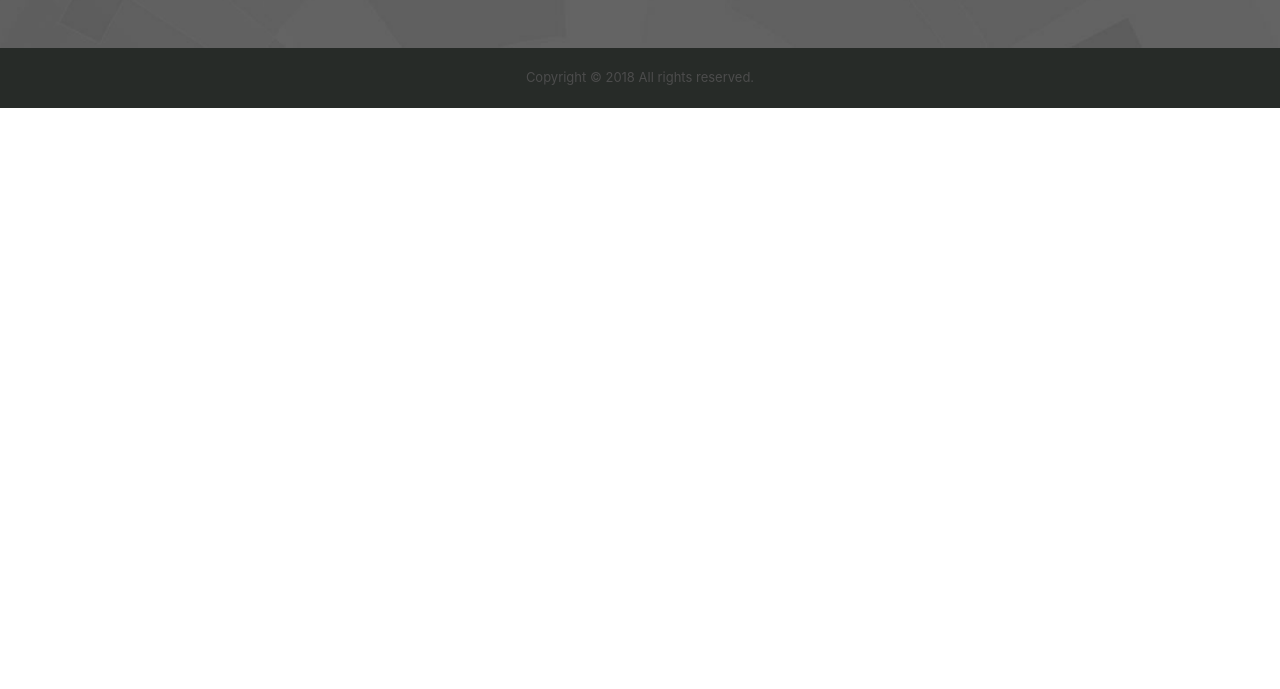
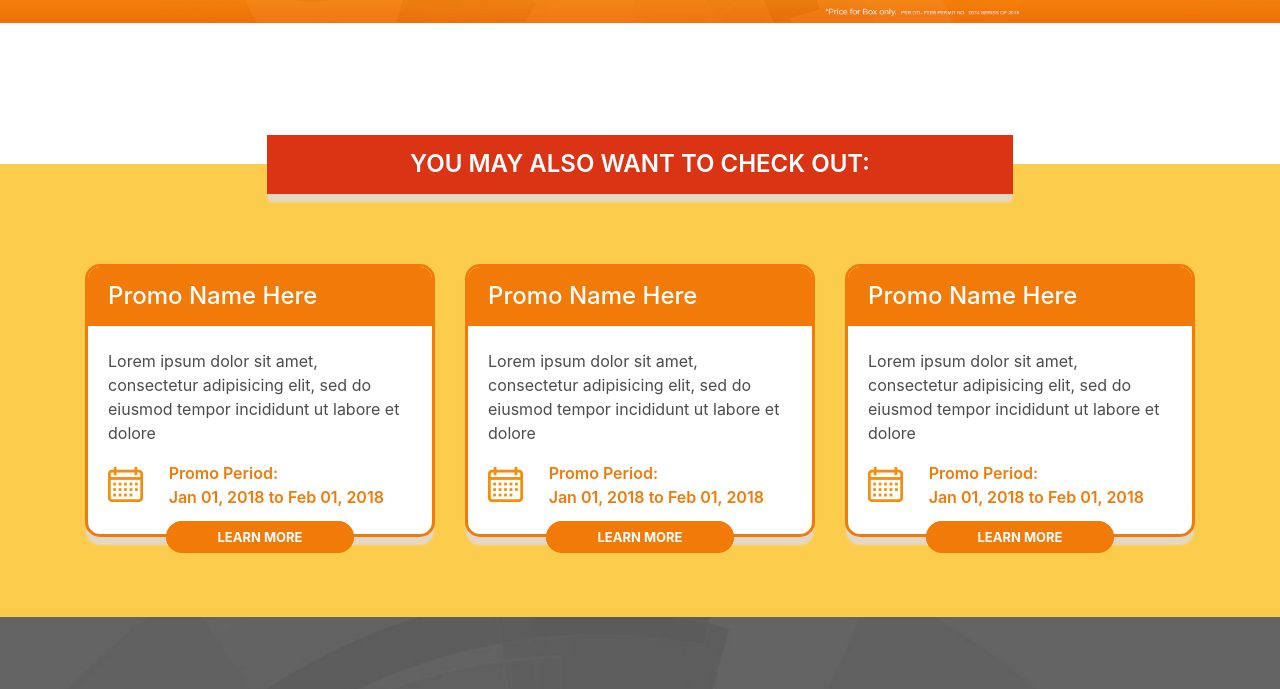
Before and after one commit to kebscaballas/satlite, a plain HTML site: page promos.html in a window 1280 px wide. Shown: the part 466-1155 px from the top of the page. Before the commit the page ends 800 px from the top, so only its background shows below. Drawn offline with nearby package versions, Linux system fonts and the light colour scheme; a script that the page names is missing.

Commit message:
Complete Promos page

```diff
--- a/css/promos.css
+++ b/css/promos.css
@@ -0,0 +1,52 @@
+#promo-banner-container .banner {
+    width: 100%;
+}
+
+#promo-content {
+    padding: 70px 0;
+}
+
+#promo-list {
+    padding-bottom: 80px;
+    background-color: #fccd4d;
+}
+
+#promo-list .items-container .item {
+    background-color: #ffffff;
+    border: 3px solid #f27a08;
+    border-radius: 15px;
+    padding-bottom: 10px;
+    box-shadow: 0 9px 2px -1px #e3d8c5;
+    margin-top: 50px;
+}
+
+#promo-list .items-container .item .item-name {
+    background-color: #f27a08;
+    padding: 15px 20px;
+    color: #ffffff;
+    border-radius: 12px 12px 0 0;
+}
+
+#promo-list .items-container .item .item-content {
+    padding: 15px 20px;
+}
+
+#promo-list .items-container .item .promo-period-container {
+    padding-left: 10px;
+}
+
+#promo-list .items-container .item .promo-period-container p {
+    margin: 0;
+    color: #f27a08;
+}
+
+#promo-list .items-container .item .cta-container {
+    position: absolute;
+    bottom: -11px;
+    left: 0;
+    width: 100%;
+}
+
+#promo-list .items-container .item .cta-container .link-btn {
+    padding: 7px 50px;
+}
--- a/css/theme.css
+++ b/css/theme.css
@@ -90,6 +90,12 @@ a.link-btn.dark {
 a.link-btn.light {
     color: #f27a08;
     border-color: #f27a08;
+}
+
+a.link-btn.solid {
+    background-color: #f27a08;
+    color: #ffffff;
+    border: 1px solid #f27a08;
 }
 
 a.link-btn.white-bg.no-border {
--- a/promos.html
+++ b/promos.html
@@ -52,6 +52,94 @@
                     <div class="col-12 d-flex justify-content-start align-items-center">
                         <img src="images/satlite-promos-icon.png" alt="" class="page-icon">
                         <h3>PROMOS</h3>
+                    </div>
+                </div>
+            </div>
+        </section>
+        <section id="promo-banner-container">
+            <img src="images/satlite-carousel-banner-1.jpg" alt="" class="banner d-none d-md-block">
+            <img src="images/satlite-carousel-banner-1.jpg" alt="" class="banner d-md-none">
+        </section>
+        <section id="promo-content">
+            <div class="container">
+                <div class="row">
+                    <div class="col-12" id="promo-content-container">
+
+                    </div>
+                </div>
+            </div>
+        </section>
+        <section id="promo-list">
+            <div class="row no-gutters justify-content-center">
+                <div class="col-12 col-md-7">
+                    <h3 class="emphasized-heading text-center">YOU MAY ALSO WANT TO CHECK OUT:</h3>
+                </div>
+            </div>
+            <div class="container">
+                <div class="row">
+                    <div class="col-12">
+                        <div class="row items-container justify-content-center">
+                            <div class="col-12 col-md-5 col-lg-4">
+                                <div class="item">
+                                    <h4 class="item-name">Promo Name Here</h4>
+                                    <div class="item-content">
+                                        <p class="item-description">Lorem ipsum dolor sit amet, consectetur adipisicing elit, sed do eiusmod tempor incididunt ut labore et dolore</p>
+                                        <div class="row no-gutters">
+                                            <div class="col-2 d-flex align-items-center">
+                                                <img src="images/satlite-promos-calendar-thumbnail.png" alt="" />
+                                            </div>
+                                            <div class="col promo-period-container d-flex flex-column justify-content-between">
+                                                <p class="bold">Promo Period:</p>
+                                                <p class="promo-period bold">Jan 01, 2018 to Feb 01, 2018</p>
+                                            </div>
+                                        </div>
+                                    </div>
+                                    <div class="cta-container text-center">
+                                        <a href="#" class="link-btn solid">LEARN MORE</a>
+                                    </div>
+                                </div>
+                            </div>
+                            <div class="col-12 col-md-5 col-lg-4">
+                                <div class="item">
+                                    <h4 class="item-name">Promo Name Here</h4>
+                                    <div class="item-content">
+                                        <p class="item-description">Lorem ipsum dolor sit amet, consectetur adipisicing elit, sed do eiusmod tempor incididunt ut labore et dolore</p>
+                                        <div class="row no-gutters">
+                                            <div class="col-2 d-flex align-items-center">
+                                                <img src="images/satlite-promos-calendar-thumbnail.png" alt="" />
+                                            </div>
+                                            <div class="col promo-period-container d-flex flex-column justify-content-between">
+                                                <p class="bold">Promo Period:</p>
+                                                <p class="promo-period bold">Jan 01, 2018 to Feb 01, 2018</p>
+                                            </div>
+                                        </div>
+                                    </div>
+                                    <div class="cta-container text-center">
+                                        <a href="#" class="link-btn solid">LEARN MORE</a>
+                                    </div>
+                                </div>
+                            </div>
+                            <div class="col-12 col-md-5 col-lg-4">
+                                <div class="item">
+                                    <h4 class="item-name">Promo Name Here</h4>
+                                    <div class="item-content">
+                                        <p class="item-description">Lorem ipsum dolor sit amet, consectetur adipisicing elit, sed do eiusmod tempor incididunt ut labore et dolore</p>
+                                        <div class="row no-gutters">
+                                            <div class="col-2 d-flex align-items-center">
+                                                <img src="images/satlite-promos-calendar-thumbnail.png" alt="" />
+                                            </div>
+                                            <div class="col promo-period-container d-flex flex-column justify-content-between">
+                                                <p class="bold">Promo Period:</p>
+                                                <p class="promo-period bold">Jan 01, 2018 to Feb 01, 2018</p>
+                                            </div>
+                                        </div>
+                                    </div>
+                                    <div class="cta-container text-center">
+                                        <a href="#" class="link-btn solid">LEARN MORE</a>
+                                    </div>
+                                </div>
+                            </div>
+                        </div>
                     </div>
                 </div>
             </div>
```
